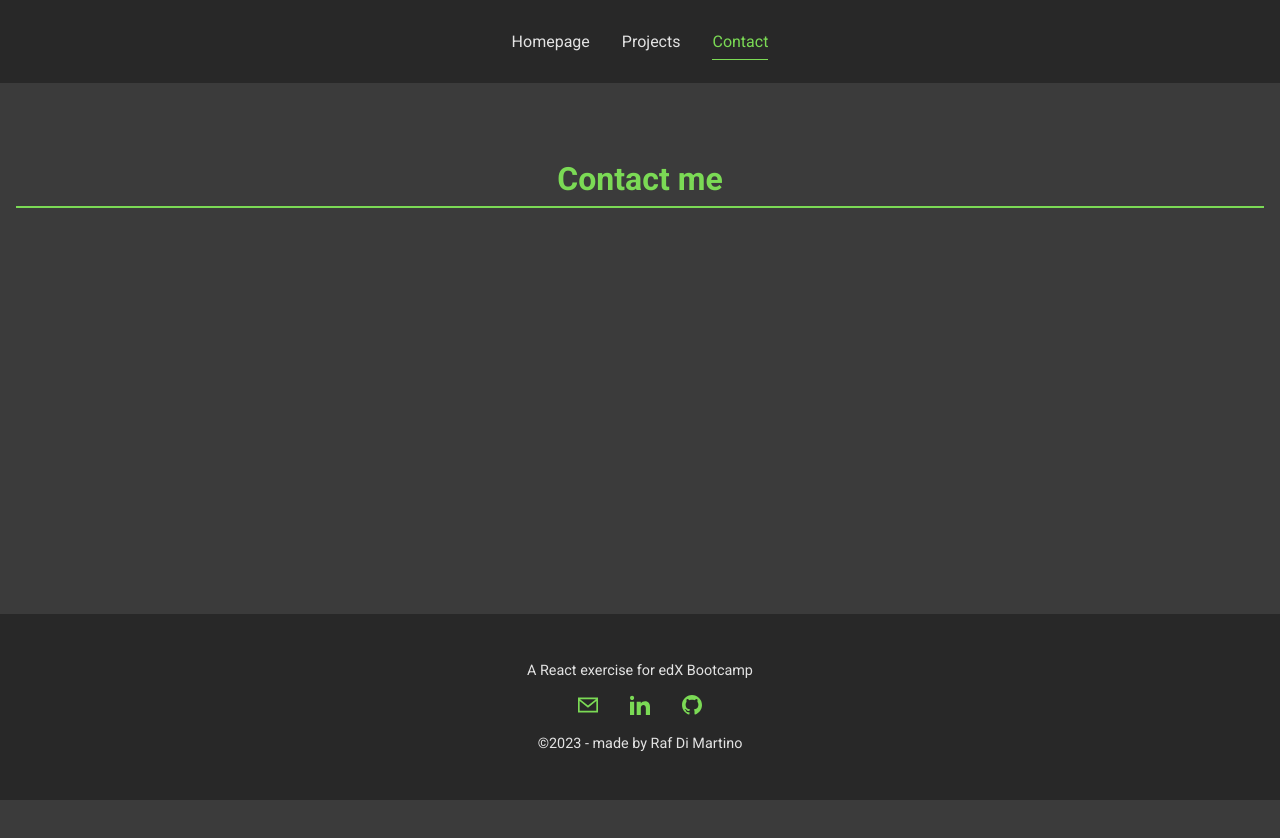
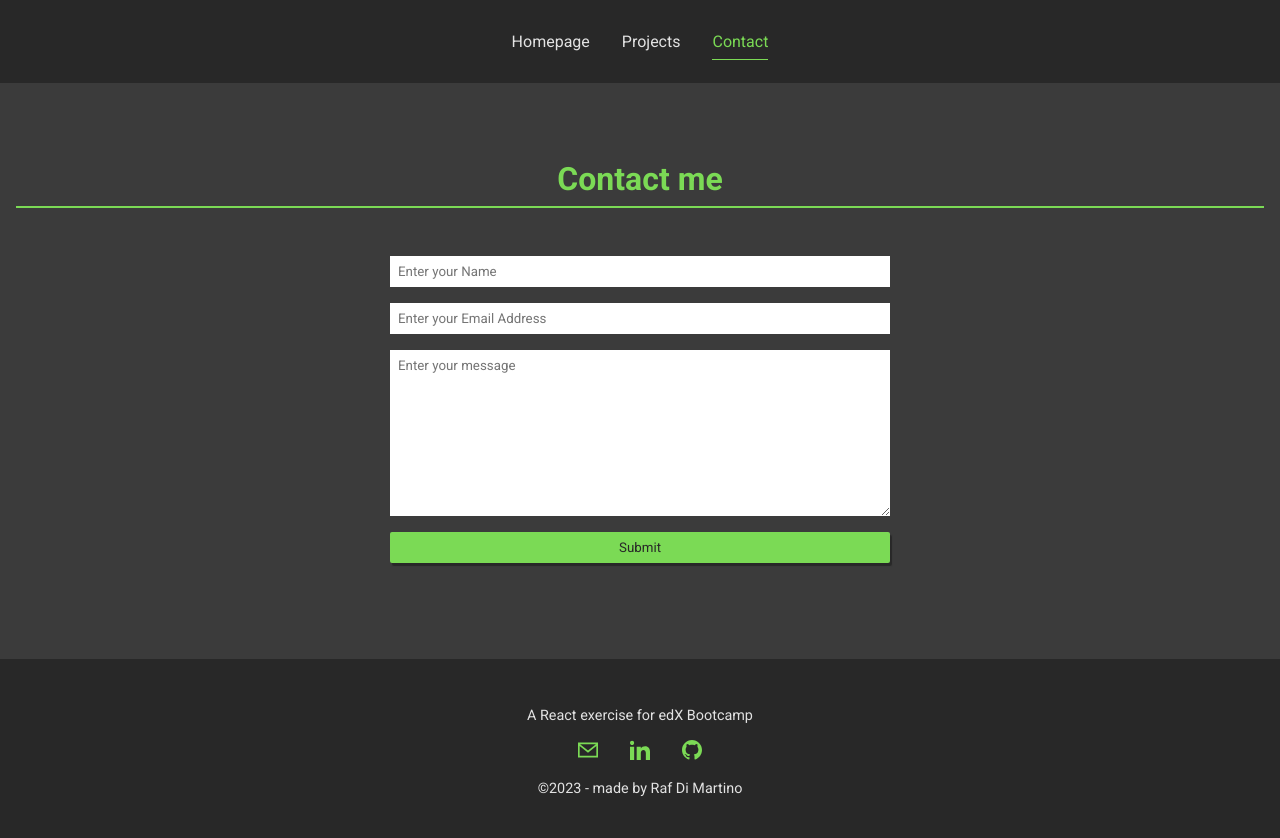
Before and after one commit to RafDiMartino/module-13-challenge-react-portfolio, a React (Create React App) app: page /#/contact in a window 1280 px wide. Shown: the top 838 px of the page. Before the commit the page ends 800 px from the top, so only its background shows below. Built offline with nearby package versions, Linux system fonts and the light colour scheme.

Commit message:
adding contact form component

```diff
--- /dev/null
+++ b/src/components/ContactForm/ContactForm.css
@@ -0,0 +1,38 @@
+.contact-form-container {
+    width: 100%;
+    /* max-width: 100%; */
+
+}
+
+form {
+    display: flex;
+    flex-direction: column;
+    justify-content: center;
+    align-items: center;
+
+}
+
+form input,
+form textarea,
+form button {
+    width: 100%;
+    padding: .5rem;
+    border:none;
+    font-family: 'Roboto', sans-serif;
+}
+
+form input {
+    margin-bottom: 1rem;
+
+}
+
+form input:focus,
+form textarea:focus,
+form button:focus {
+    outline: 2px solid var(--color-primary);
+}
+
+form button {
+    cursor: pointer;
+    border: none;
+}
--- /dev/null
+++ b/src/components/ContactForm/ContactForm.js
@@ -0,0 +1,37 @@
+import React from 'react'
+import { useState } from 'react';
+import "./ContactForm.css"
+
+function ContactForm() {
+
+    const [formData, setFormData] = useState({
+        name: '',
+        email: '',
+        message: ''
+    })
+
+    const handleChange = (event) => {
+        setFormData({
+            ...formData,
+            [event.target.name]: event.target.value
+        })
+    }
+
+    const handleSubmit = (event) => {
+        event.preventDefault();
+        console.log(formData)
+    }
+
+    return (
+        <div className='contact-form-container'>
+            <form onSubmit={handleSubmit}>
+                <input name='name' onChange={handleChange} type='text' placeholder='Enter your Name' />
+                <input name='email' onChange={handleChange} type='text' placeholder='Enter your Email Address' />
+                <textarea name='message' onChange={handleChange} placeholder='Enter your message' cols='30' rows='10'></textarea>
+                <button className='button' type='submit'>Submit</button>
+            </form>
+        </div>
+    )
+}
+
+export default ContactForm
--- a/src/pages/Contact.css
+++ b/src/pages/Contact.css
@@ -11,6 +11,10 @@
     width: 100%;
     padding: 10rem 1rem 5rem 1rem;
     max-width: var(--max-width);
+    display: flex;
+    justify-content: center;
+    align-items: center;
+    flex-direction: column;
 }
 
 .contact-container h2{
@@ -22,3 +26,8 @@
     padding-bottom: .5rem;
     margin-bottom: 3rem;
 }
+
+.form-wrapper {
+    width: 100%;
+    max-width:  500px;
+}
--- a/src/pages/Contact.js
+++ b/src/pages/Contact.js
@@ -1,4 +1,5 @@
 import React from 'react'
+import ContactForm from '../components/ContactForm/ContactForm'
 import "./Contact.css"
 
 function Contact() {
@@ -6,6 +7,9 @@ function Contact() {
     <div className='contact-container'>
       <div className='contact-wrapper'>
         <h2>Contact me</h2>
+        <div className='form-wrapper'>
+          <ContactForm />
+        </div>
 
       </div>
     </div>
```
